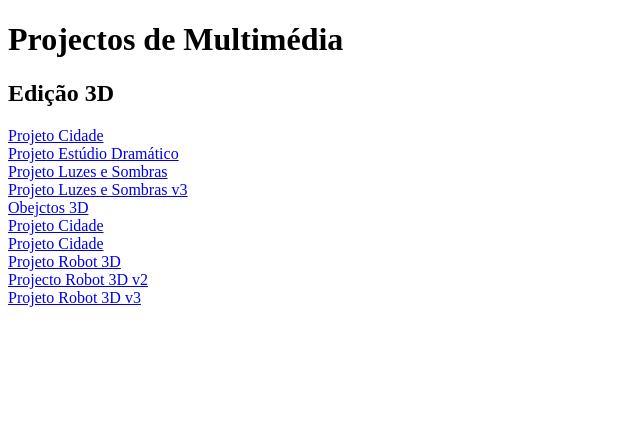
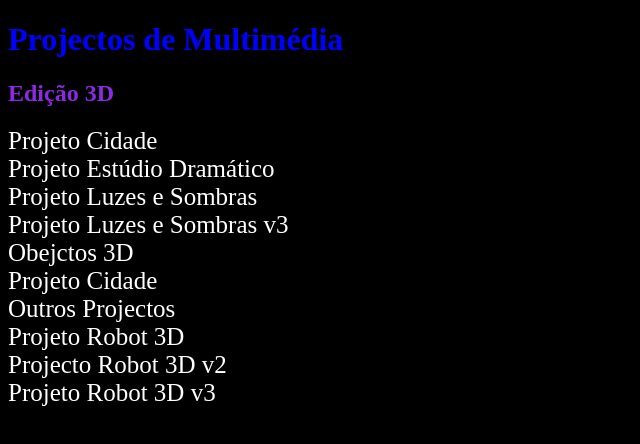
Before and after one commit to pedroromano/UFCD9966, a plain HTML site: page Pratica/index.html in a window 1280 px wide. Shown: the whole page, without its empty margins (0-640 px from the left). Drawn offline with Linux system fonts and the light colour scheme.

Commit message:
Add files via upload

```diff
--- a/Pratica/index.html
+++ b/Pratica/index.html
@@ -3,18 +3,19 @@
 <head>
     <meta charset="UTF-8">
     <meta name="viewport" content="width=device-width, initial-scale=1.0">
+    <link rel="stylesheet" href="style.css">
     <title>Home</title>
 </head>
 <body>
     <h1>Projectos de Multimédia</h1>
     <h2>Edição 3D</h2>
-    <a href = "11 - Pedro Romano - Projecto_Cidade/index.html">Projeto Cidade</a> <br>
+    <a href = "11_Pedro_Romano_Projeto_Cidade/index.html">Projeto Cidade</a> <br>
     <a href = "Estudio_Dramatico/index.html">Projeto Estúdio Dramático</a> <br>
     <a href = "Luzes_Sombras/index.html">Projeto Luzes e Sombras</a> <br>
     <a href = "Luzes_Sombras_v3/index.html">Projeto Luzes e Sombras v3</a> <br>
     <a href = "Objectos3D/Projeto_Base/index.html">Obejctos 3D</a> <br>
-    <a href = "Projecto_Cidade/index.html">Projeto Cidade</a> <br>
-    <a href = "Resto">Projeto Cidade</a> <br>
+    <a href = "Projeto_Cidade/index.html">Projeto Cidade</a> <br>
+    <a href = "Resto">Outros Projectos</a> <br>
     <a href = "Robot_3D/index.html">Projeto Robot 3D</a> <br>
     <a href = "Robot_3D_v2/index.html">Projecto Robot 3D v2</a> <br>
     <a href = "Robot_3D_v3/index.html">Projeto Robot 3D v3</a> <br>
--- /dev/null
+++ b/Pratica/style.css
@@ -0,0 +1,22 @@
+body{
+    background-color: black;
+    color: white;
+}
+
+a{
+    color: white;
+    text-decoration: none;
+    font-size: 25px;
+}
+
+a:hover{
+    color: red;
+}
+
+h1{
+    color:blue;
+}
+
+h2{
+    color: blueviolet;
+}
```
